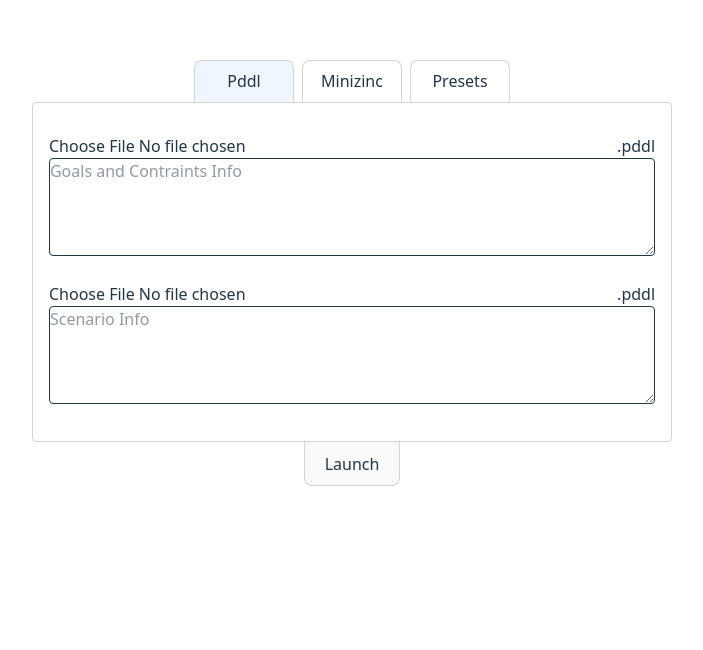
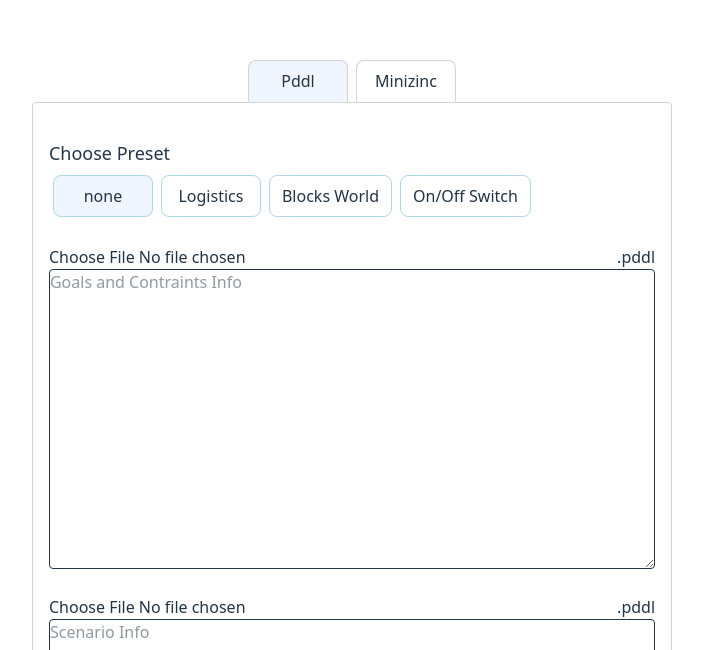
Before and after one commit to MariaAguiar/pianista-challenge, a React (Vite) app in the folder pianista/: page / in a window 1280 px wide. Shown: the part 150-800 px from the top of the page, without its empty margins (288-991 px from the left). Built offline with nearby package versions, Linux system fonts and the light colour scheme.

Commit message:
updated app binders logic

```diff
--- a/pianista/src/components/ModeBinder.jsx
+++ b/pianista/src/components/ModeBinder.jsx
@@ -1,6 +1,6 @@
 import React, { useState } from "react";
-import UIPresets from "./UIPreset";
-import { exportDomain } from "../utils/PresetConversors";
+import MznPreset from "./MznPreset";
+import PddlPresets from "./PddlPreset";
 
 export default function ModeBinder() {
     const [color, setColor] = useState("gray");
@@ -21,16 +21,12 @@ export default function ModeBinder() {
         fileName: ""
     });
 
-    const [uiPresetState, setUiPresetState] = useState("");
-    const [presetType, setPresetType] = useState({
-        type: "",
-        preset: ""
-    });
+    const [mznPreset, setMznPreset] = useState("none");
+    const [PddlPreset, setPddlPreset] = useState("none");
 
     const tabs = [
         { name: "Pddl", key: "pddl" },
         { name: "Minizinc", key: "minizinc" },
-        { name: "Presets", key: "uiBuilder" },
     ];
 
     const handleFileUpload = (event, type) => {
@@ -60,19 +56,6 @@ export default function ModeBinder() {
         reader.readAsText(file);
     };
 
-    const rewriteAndGoToBinder = () => {
-        if (presetType.type === "" || uiPresetState === "") return;
-        if (presetType.type === "pddl") {
-            setPddlState({ ...pddlState, domainText: exportDomain(presetType.preset), problemText: uiPresetState });
-            setActiveTab("pddl");
-        }
-        else
-        {
-            setMinizincState({ ...minizincState, content: uiPresetState });
-            setActiveTab("minizinc");
-        }
-    };
-
     return (
     <form onSubmit={(e) => { e.preventDefault(); alert("Coming Soon!") }} className="w-full place-items-center">
         <header className="place-items-center text-center">
@@ -93,26 +76,25 @@ export default function ModeBinder() {
             {activeTab === "pddl" && (
             <div className="w-full flex flex-col place-items-center">
                 <div className="w-[95%]">
+                    <PddlPresets output={pddlState} setOutput={setPddlState} type={PddlPreset} setType={setPddlPreset} />
                     <div className="w-full flex flex-row flex-wrap place-items-center justify-between">
                         <input type="file" accept=".pddl" onChange={(e) => handleFileUpload(e, "pddlDomain")} />
                         <label className={`text-[${color}]`}>.pddl</label>
                     </div>
-                    <textarea required className="w-full border rounded min-h-10 max-h-30"
+                    <textarea required className="w-full border rounded min-h-[300px]"
                         placeholder="Goals and Contraints Info"
                         value={pddlState.domainText}
                         onChange={(e) => setPddlState({ ...pddlState, domainText: e.target.value })}
-                        rows={4}
                     />
 
                     <div className="pt-5 w-full flex flex-row flex-wrap place-items-center justify-between">
                         <input type="file" accept=".pddl" onChange={(e) => handleFileUpload(e, "pddlProblem")} />
                         <label className={`text-[${color2}]`}>.pddl</label>
                     </div>
-                    <textarea required className="w-full border rounded min-h-10 max-h-30"
+                    <textarea required className="w-full border rounded min-h-[300px]"
                         placeholder="Scenario Info"
                         value={pddlState.problemText}
                         onChange={(e) => setPddlState({ ...pddlState, problemText: e.target.value })}
-                        rows={4}
                     />
                 </div>
             </div>
@@ -121,38 +103,23 @@ export default function ModeBinder() {
             {activeTab === "minizinc" && (
             <div className="w-full flex flex-col place-items-center">
                 <div className="w-[95%]">
+                    <MznPreset output={minizincState} setOutput={setMinizincState} type={mznPreset} setType={setMznPreset} />
                     <div className="w-full flex flex-row flex-wrap place-items-center justify-between">
                         <input type="file" accept=".mzn" onChange={(e) => handleFileUpload(e, "minizinc")} />
                         <label className={`text-[${color3}]`}>.mzn</label>
                     </div>
-                    <textarea required className="w-full border rounded min-h-10 max-h-65"
+                    <textarea required className="w-full border rounded min-h-[300px]"
                         placeholder="Scenario, Goals and Constraints Info"
                         value={minizincState.content}
                         onChange={(e) => setMinizincState({ ...minizincState, content: e.target.value })}
-                        rows={8}
                     />
                 </div>
             </div>
             )}
-
-            {activeTab === "uiBuilder" && (
-            <div className="w-full flex flex-col place-items-center">
-                <div className="w-[95%] h-[95%]">
-                    <UIPresets output={uiPresetState} setOutput={setUiPresetState} type={presetType} setType={setPresetType} />
-                </div>
-            </div>
-            )}
         </main>
-        {(activeTab === "pddl" || activeTab === "minizinc") && (
         <div>
             <button className="mb-10" type="submit">Launch</button>
         </div>
-        )}
-        {activeTab === "uiBuilder" && (
-        <div className="flex flex-col place-items-center">
-            <button className="mb-10" type="button" onClick={rewriteAndGoToBinder}>Convert and Validate</button>
-        </div>
-        )}
     </form>
     );
 }
--- /dev/null
+++ b/pianista/src/components/MznPreset.jsx
@@ -0,0 +1,66 @@
+import { useState } from "react";
+import { exportToText } from "../utils/PresetConversors";
+
+export default function MznPresets({ output, setOutput, type, setType }) {
+  const [preset, setPreset] = useState(type);
+  const [params, setParams] = useState({
+    boardSize: 8,
+  });
+  const presets = [
+    { name: "none", key: "none" },
+    { name: "N-Queens", key: "nqueens" },
+  ];
+  const [activePreset, setActivePreset] = useState(type);
+
+  const updateTextarea = () => {
+    const text = exportToText(preset, params);
+    setOutput({...output, content: text});
+    setType(preset);
+  }
+
+  const presetSelector = (key) => {
+    if (type !== key) setOutput("");
+    setPreset(key);
+    setActivePreset(key);
+    updateTextarea();
+    const text = exportToText(key, params);
+    setOutput({...output, content: text});
+    setType(key);
+  };
+
+  return (
+    <div className="flex flex-col w-full py-5">
+      <header className="w-full py-2 place-items-start text-center">
+        <h2 className="text-lg my-2">Choose Preset</h2>
+        <ul className="flex flex-row flex-wrap">
+        {presets.map((preset) => (
+          <li
+            key={preset.key}
+            onClick={() => presetSelector(preset.key)}
+            className={`min-w-25 py-2 px-3 mx-1 rounded-lg border cursor-pointer border-[lightblue]
+              ${activePreset === preset.key ? "bg-blue-50" : ""}`}
+          >
+            {preset.name}
+          </li>
+        ))}
+        </ul>
+      </header>
+
+      {preset === "nqueens" && (
+        <article className="m-[10px] flex flex-col text-right">
+            <div className="w-full flex flex-row">
+                <label className="block w-1/2">Board Size |</label>
+                <input className="w-10 text-center border rounded-sm border-[lightblue]" type="number" min="1" max="200" value={params.boardSize}
+                onChange={e => { if(e.target.value >= 1 && e.target.value <= 200) setParams({...params, boardSize: +e.target.value}) }}/>
+            </div>
+        </article>
+      )}
+
+      {preset !== "none" && (
+      <div className="w-full flex flex-col place-items-center">
+        <button type="button" className="min-w-[15%] mt-2 py-1 px-2 rounded-lg border border-[lightblue] cursor-pointer" onClick={updateTextarea}>Update</button>
+      </div>
+      )}
+    </div>
+  );
+}
--- a/pianista/src/components/UIPreset.jsx
+++ b/pianista/src/components/PddlPreset.jsx
@@ -1,8 +1,8 @@
 import { useState } from "react";
-import { exportToText } from "../utils/PresetConversors";
+import { exportToText, exportDomain } from "../utils/PresetConversors";
 
-export default function UIPresets({ output, setOutput, type, setType }) {
-  const [preset, setPreset] = useState(type.preset);
+export default function PddlPresets({ output, setOutput, type, setType }) {
+  const [preset, setPreset] = useState(type);
   const [params, setParams] = useState({
     trucks: 1,
     planes: 1,
@@ -11,35 +11,34 @@ export default function UIPresets({ output, setOutput, type, setType }) {
     packages: 1,
     blocks: 3,
     switches: 2,
-    boardSize: 8,
   });
   const presets = [
+    { name: "none", key: "none" },
     { name: "Logistics", key: "logistics" },
     { name: "Blocks World", key: "blocks" },
     { name: "On/Off Switch", key: "switches" },
-    { name: "N-Queens", key: "nqueens" },
   ];
-  const [activePreset, setActivePreset] = useState(type.preset);
+  const [activePreset, setActivePreset] = useState(type);
+
+  const updateTextarea = () => {
+    const text = exportToText(preset, params);
+    setOutput({...output, domainText: exportDomain(preset), problemText: text});
+    setType(preset);
+  }
 
   const presetSelector = (key) => {
-    if (type.preset !== key) setOutput("");
+    if (type !== key) setOutput("");
     setPreset(key);
     setActivePreset(key);
-  };
-
-  const handleExport = () => {
-    const text = exportToText(preset, params);
-    setOutput(text);
-    setType(prev => ({
-      ...prev,
-      type: preset === "nqueens" ? "minizinc" : "pddl",
-      preset: preset
-    }));
+    updateTextarea();
+    const text = exportToText(key, params);
+    setOutput({...output, domainText: exportDomain(key), problemText: text});
+    setType(key);
   };
 
   return (
     <div className="flex flex-col w-full py-5">
-      <header className="w-full place-items-start text-center">
+      <header className="w-full py-2 place-items-start text-center">
         <h2 className="text-lg my-2">Choose Preset</h2>
         <ul className="flex flex-row flex-wrap">
         {presets.map((preset) => (
@@ -60,27 +59,27 @@ export default function UIPresets({ output, setOutput, type, setType }) {
             <div className="w-full flex flex-row">
                 <label className="block w-1/2">Nr of Trucks | </label>
                 <input className="w-16 text-center border rounded-sm border-[lightblue] mb-1" type="number" min="1" max="200" value={params.trucks}
-                onChange={e => { if(e.target.value <= 200) setParams({...params, trucks: +e.target.value}) }}/>
+                onChange={e => { if(e.target.value >= 1 && e.target.value <= 200) setParams({...params, trucks: +e.target.value}) }}/>
             </div>
             <div className="w-full flex flex-row">
                 <label className="block w-1/2">Nr of Planes | </label>
                 <input className="w-16 text-center border rounded-sm border-[lightblue] mb-1" type="number" min="1" max="200" value={params.planes}
-                onChange={e => { if(e.target.value <= 200) setParams({...params, planes: +e.target.value}) }}/>
+                onChange={e => { if(e.target.value >= 1 && e.target.value <= 200) setParams({...params, planes: +e.target.value}) }}/>
             </div>
             <div className="w-full flex flex-row">
                 <label className="block w-1/2">Nr of Cities | </label>
                 <input className="w-16 text-center border rounded-sm border-[lightblue] mb-1" type="number" min="2" max="200" value={params.cities}
-                onChange={e => { if(e.target.value <= 200) setParams({...params, cities: +e.target.value}) }}/>
+                onChange={e => { if(e.target.value >= 1 && e.target.value <= 200) setParams({...params, cities: +e.target.value}) }}/>
             </div>
             <div className="w-full flex flex-row">
                 <label className="block w-1/2">Nr of Airports | </label>
                 <input className="w-16 text-center border rounded-sm border-[lightblue] mb-1" type="number" min="2" max="200" value={params.airports}
-                onChange={e => { if(e.target.value <= 200) setParams({...params, airports: +e.target.value}) }}/>
+                onChange={e => { if(e.target.value >= 1 && e.target.value <= 200) setParams({...params, airports: +e.target.value}) }}/>
             </div>
             <div className="w-full flex flex-row">
                 <label className="block w-1/2">Nr of Packages | </label>
                 <input className="w-16 text-center border rounded-sm border-[lightblue] mb-1" type="number" min="1" max="200" value={params.packages}
-                onChange={e => { if(e.target.value <= 200)  setParams({...params, packages: +e.target.value}) }}/>
+                onChange={e => { if(e.target.value >= 1 && e.target.value <= 200)  setParams({...params, packages: +e.target.value}) }}/>
             </div>
         </article>
       )}
@@ -90,7 +89,7 @@ export default function UIPresets({ output, setOutput, type, setType }) {
             <div className="w-full flex flex-row">
                 <label className="block w-1/2">Nr of Blocks |</label>
                 <input className="min-w-[40px] text-center border rounded-sm border-[lightblue]" type="number" min="3" max="200" value={params.blocks}
-                onChange={e => { if(e.target.value <= 200) setParams({...params, blocks: +e.target.value}) }}/>
+                onChange={e => { if(e.target.value >= 3 && e.target.value <= 200) setParams({...params, blocks: +e.target.value}) }}/>
             </div>
         </article>
       )}
@@ -100,25 +99,14 @@ export default function UIPresets({ output, setOutput, type, setType }) {
             <div className="w-full flex flex-row">
                 <label className="block w-1/2">Nr of Switches |</label>
                 <input className="w-10 text-center border rounded-sm border-[lightblue]" type="number" min="2" max="200" value={params.switches}
-                onChange={e => { if(e.target.value <= 200) setParams({...params, switches: +e.target.value}) }}/>
+                onChange={e => { if(e.target.value >= 2 && e.target.value <= 200) setParams({...params, switches: +e.target.value}) }}/>
             </div>
         </article>
       )}
 
-      {preset === "nqueens" && (
-        <article className="m-[40px] flex flex-col text-right">
-            <div className="w-full flex flex-row">
-                <label className="block w-1/2">Board Size |</label>
-                <input className="w-10 text-center border rounded-sm border-[lightblue]" type="number" min="1" max="200" value={params.boardSize}
-                onChange={e => { if(e.target.value <= 200) setParams({...params, boardSize: +e.target.value}) }}/>
-            </div>
-        </article>
-      )}
-
-      {preset !== "" && (
+      {preset !== "none" && (
       <div className="w-full flex flex-col place-items-center">
-        <button type="button" className="min-w-[15%] mt-2 py-2 px-3 rounded-lg border border-[lightblue] cursor-pointer" onClick={handleExport}>Get Result</button>
-        <textarea className="my-2 rounded border border-[lightgray] h-[500px] w-[90%]" value={output} onChange={ (e) => setOutput(e.target.value) } />
+        <button type="button" className="min-w-[15%] mt-2 py-1 px-2 rounded-lg border border-[lightblue] cursor-pointer" onClick={updateTextarea}>Update</button>
       </div>
       )}
     </div>
--- a/pianista/src/utils/PresetConversors.js
+++ b/pianista/src/utils/PresetConversors.js
@@ -13,7 +13,7 @@ export function exportToText(preset, params) {
         case "nqueens":
         return NQueensToMzn(params);
         default:
-        return "No preset selected";
+        return "";
     }
 }
 
@@ -28,7 +28,7 @@ export function exportDomain(preset) {
         case "nqueens":
         return ;
         default:
-        return "No preset selected";
+        return "";
     }
 }
 
```
